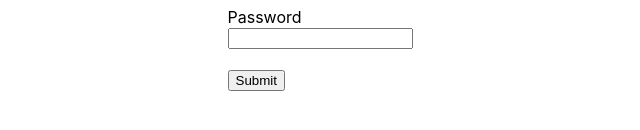
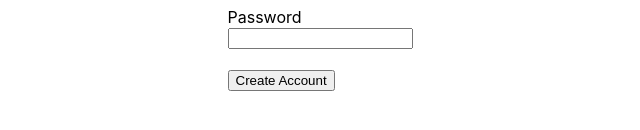
Before and after one commit to Ronatos/UNF-SoC-Honors-in-Computing-Hours-Tracking, a Next.js app: page /account in a window 1280 px wide. Shown: the part 522-652 px from the top of the page, without its empty margins (320-960 px from the left). Built offline with nearby package versions, Linux system fonts and the light colour scheme.

Commit message:
updated account creation

```diff
--- a/pages/account.js
+++ b/pages/account.js
@@ -58,8 +58,7 @@ export default function Home() {
 
           <div className="button-container">
           <br></br>
-            <input type="submit" />
-
+            <input type="submit" value="Create Account"/>
           </div>
 
 
```
